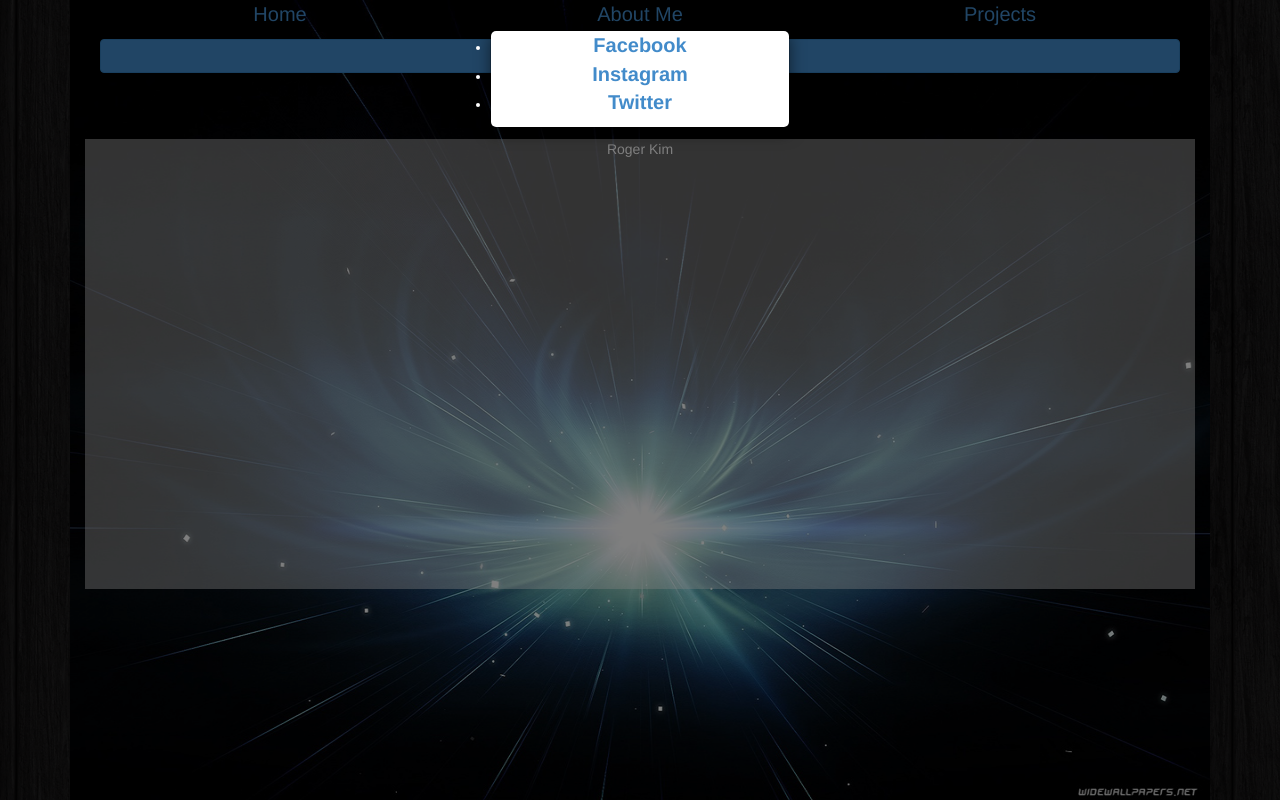
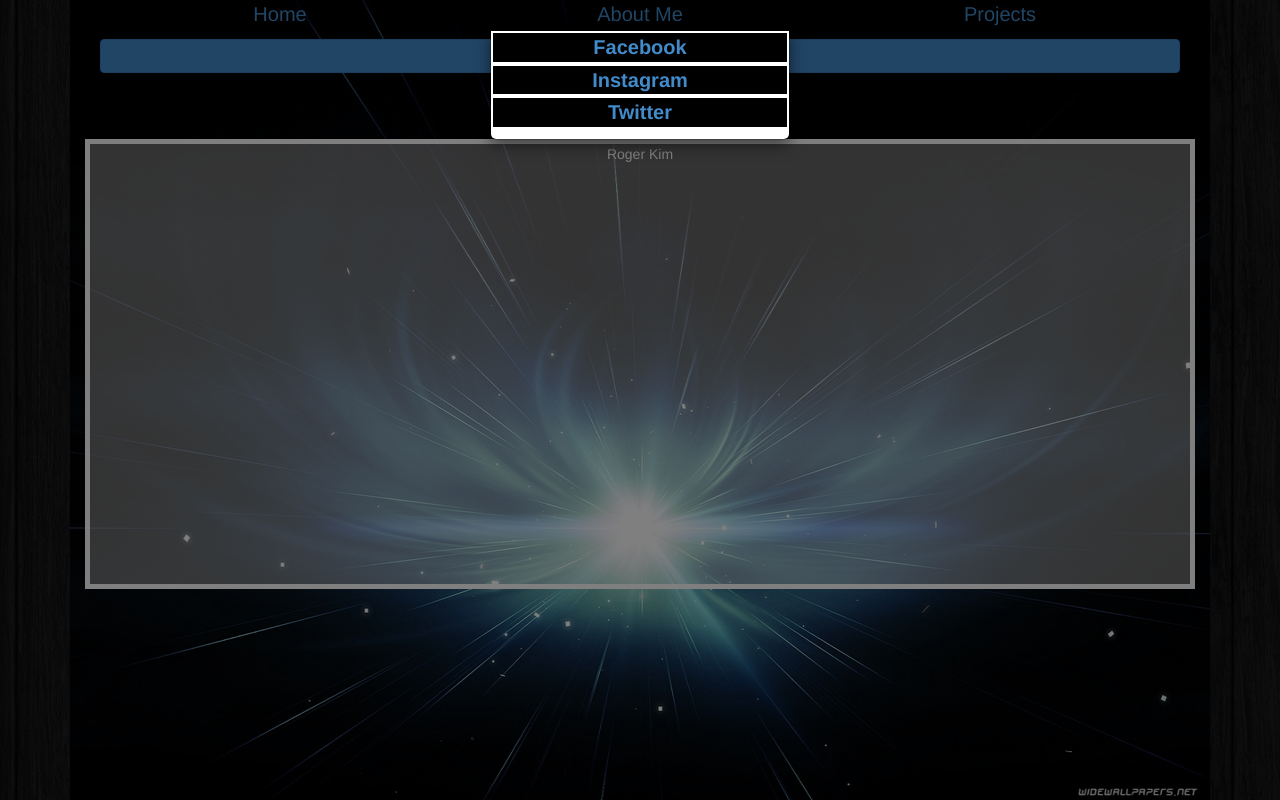
Before and after one commit to RogerJangKunKim/Portfolio, a plain HTML site: page index1.html in a window 1280 px wide. Both pictures are taken after a click on the button "Contact Links". Shown: the top 800 px of the page. Drawn offline with nearby package versions, Linux system fonts and the light colour scheme.

Commit message:
added borders and removed bullet points from modal.

```diff
--- a/css/main1.css
+++ b/css/main1.css
@@ -19,7 +19,7 @@ a:link {
 
 a:visited {
     text-decoration: none;
-    color: red;
+    color: white;
 }
 
 a:hover {
@@ -39,6 +39,10 @@ a:active {
 }
 .modalnav{
 	text-align: center;
+	text-decoration: none;
+	list-style-type: none;
+	background-color: black;
+	border: 2px solid white;
 }
 .webpage{
 	background-color: black;
@@ -59,6 +63,7 @@ a:active {
     background: rgba(400, 400, 400, 0.4);
     height: 450px;
     text-align: center;
+    border: 5px solid white;
 }
 @media screen and (max-width: 959px){
 	.navbar{
--- a/index1.html
+++ b/index1.html
@@ -76,7 +76,7 @@
 			</div>
 			<div class="opback">
 				<div class="opaque">
-
+					About Me
 				</div>
 			</div>
 		</div>
@@ -98,7 +98,7 @@
 			</div>
 			<div class="opback">
 			<div class="opaque">
-
+					Projects
 				</div>
 			</div>
 		</div>
```
